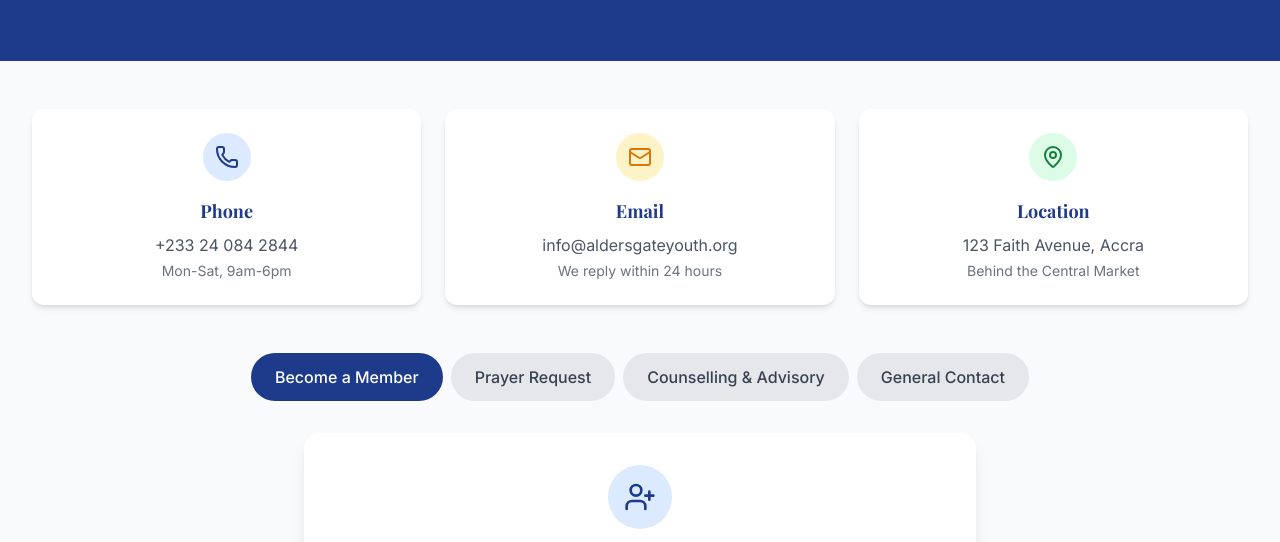
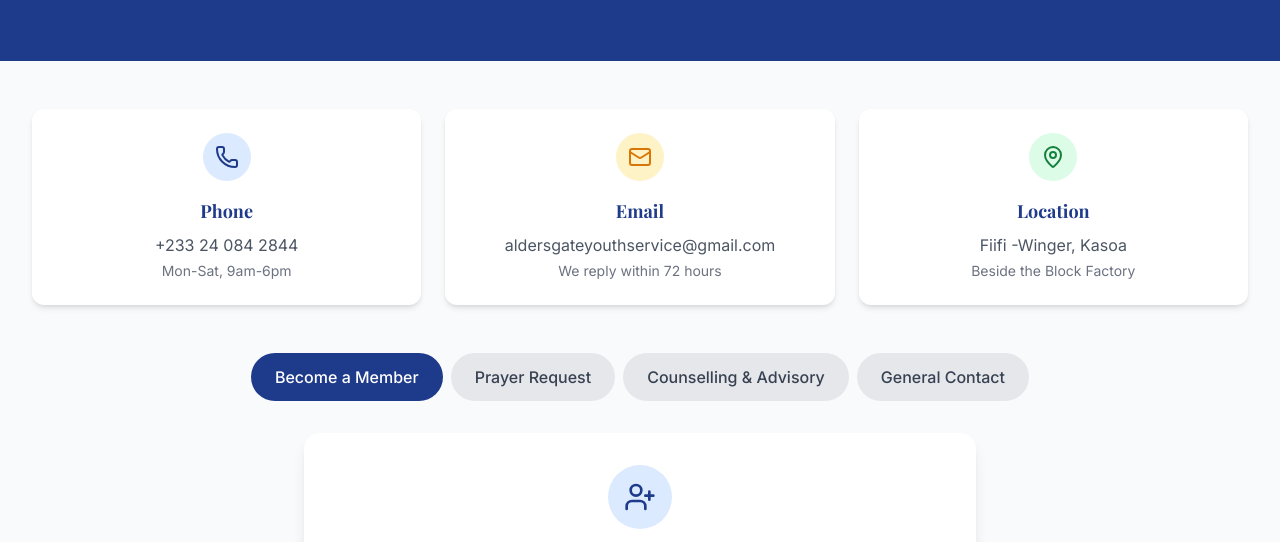
Before and after one commit to EckGroup/ays, a plain HTML site: page enquiries.html in a window 1280 px wide. Shown: the part 239-781 px from the top of the page. Drawn offline with nearby package versions, Linux system fonts and the light colour scheme.

Commit message:
Update contact email and location details

```diff
--- a/enquiries.html
+++ b/enquiries.html
@@ -90,8 +90,8 @@
                     <i data-lucide="mail" class="w-6 h-6 text-amber-600"></i>
                 </div>
                 <h3 class="font-bold text-lg text-blue-900 mb-2">Email</h3>
-                <p class="text-gray-600">info@aldersgateyouth.org</p>
-                <p class="text-gray-500 text-sm mt-1">We reply within 24 hours</p>
+                <p class="text-gray-600">aldersgateyouthservice@gmail.com</p>
+                <p class="text-gray-500 text-sm mt-1">We reply within 72 hours</p>
             </div>
 
             <div class="bg-white rounded-xl shadow-md p-6 text-center">
@@ -99,8 +99,8 @@
                     <i data-lucide="map-pin" class="w-6 h-6 text-green-700"></i>
                 </div>
                 <h3 class="font-bold text-lg text-blue-900 mb-2">Location</h3>
-                <p class="text-gray-600">123 Faith Avenue, Accra</p>
-                <p class="text-gray-500 text-sm mt-1">Behind the Central Market</p>
+                <p class="text-gray-600">Fiifi -Winger, Kasoa</p>
+                <p class="text-gray-500 text-sm mt-1">Beside the Block Factory</p>
             </div>
         </div>
 
```
